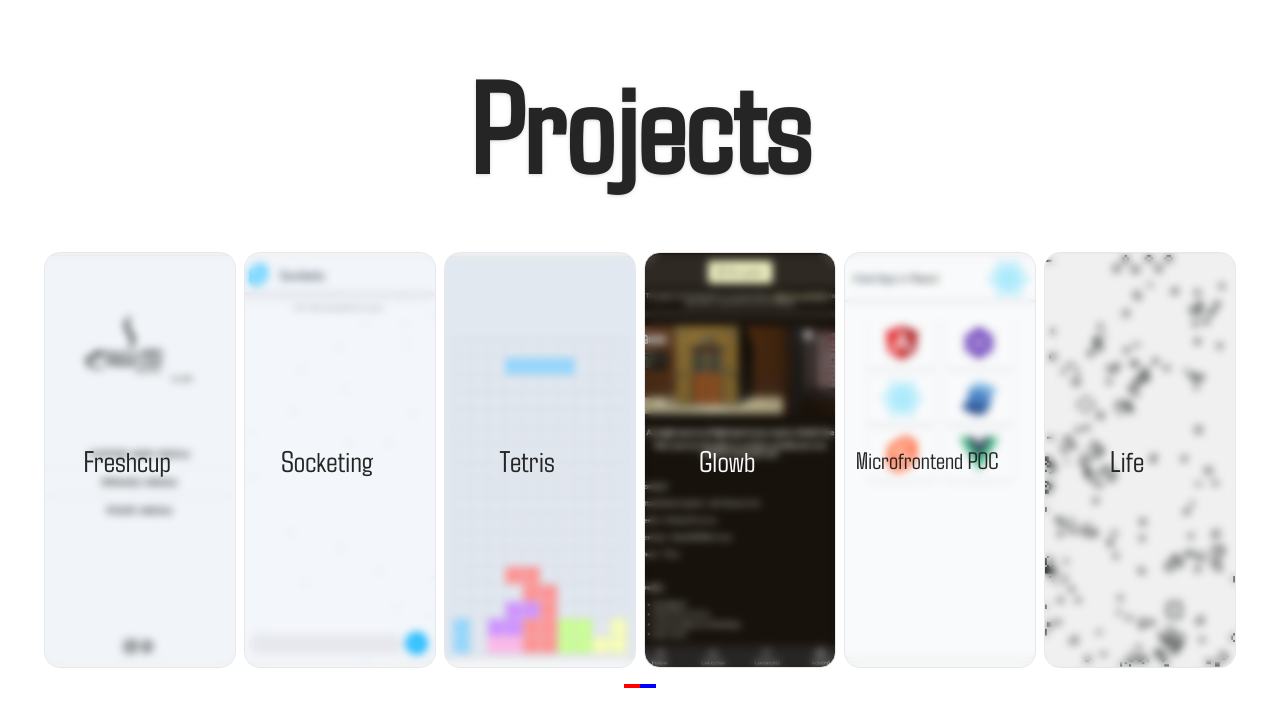
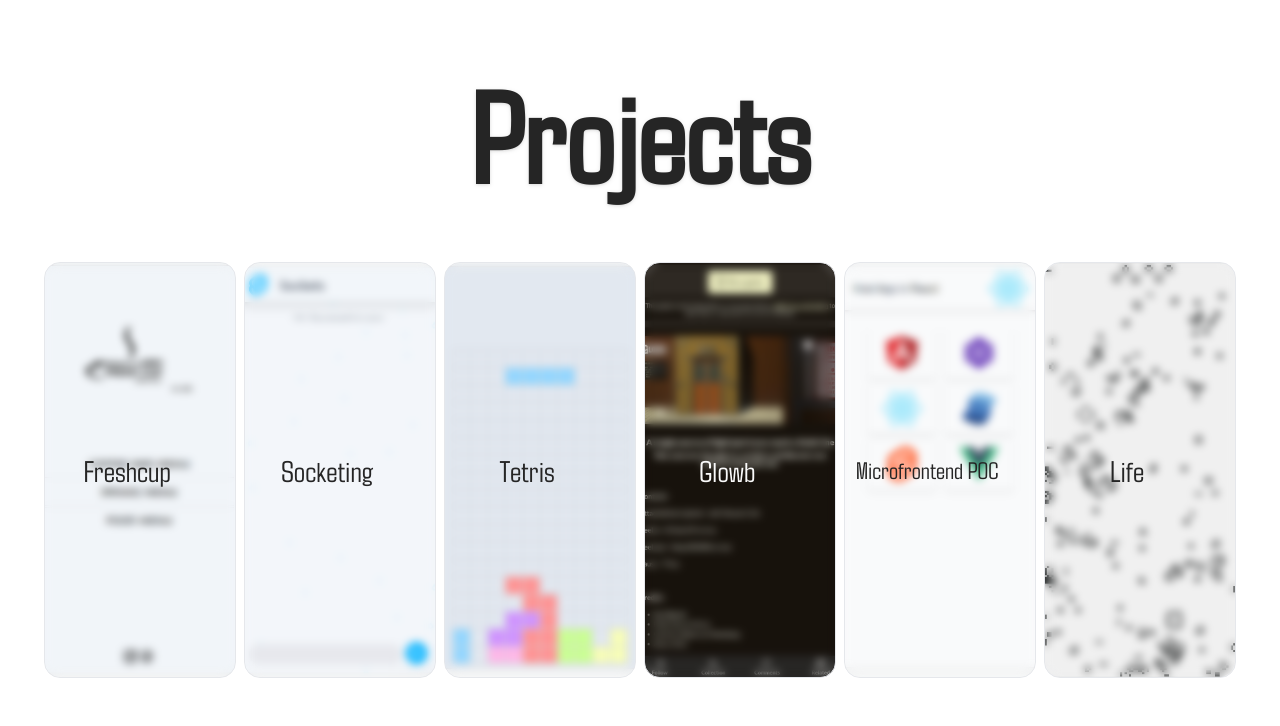
Before and after one commit to fabio-sv/personal, a SvelteKit app: page /projects in a window 1280 px wide. Shown: the top 726 px of the page. Built offline with nearby package versions, Linux system fonts and the light colour scheme; some icons are missing.

Commit message:
Removed indicator - not ready

```diff
--- a/src/routes/projects/+page.svelte
+++ b/src/routes/projects/+page.svelte
@@ -94,11 +94,11 @@
 		{/each}
 	</div>
 
-	<div class="indicator h-1 w-8" />
+	<!-- <div class="indicator h-1 w-8" /> -->
 </PageLayout>
 
 <style>
-	.indicator {
+	/* .indicator {
 		background: linear-gradient(to right, #ff0000 50%, blue 50%);
-	}
+	} */
 </style>
```
